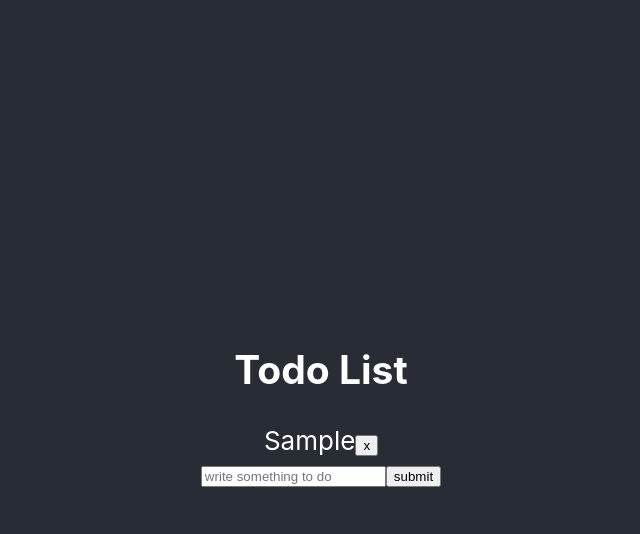
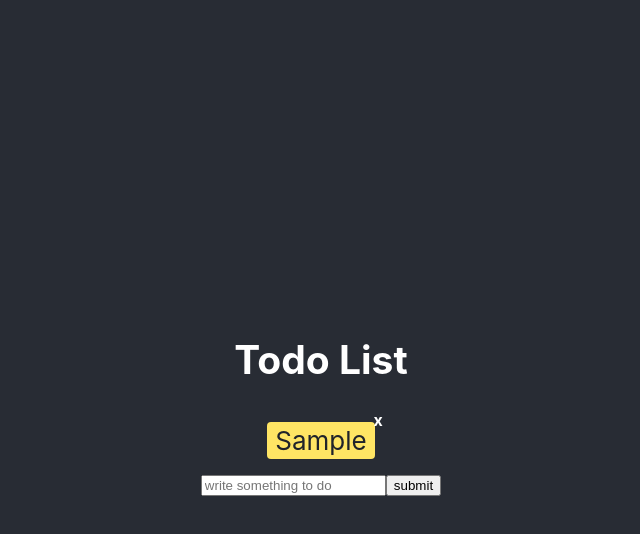
Before and after one commit to theroadof/react-redux-todo-list, a React (Create React App) app: page / in a window 1280 px wide. Both pictures are taken after typing "Sample" into the empty fields and a click on the input "submit". Shown: the top 534 px of the page, without its empty margins (319-959 px from the left). Built offline with nearby package versions, Linux system fonts and the light colour scheme.

Commit message:
[react-todo-list][cendeal|teddy]refactor: add style

```diff
--- a/src/components/Todo/index.css
+++ b/src/components/Todo/index.css
@@ -1,3 +1,21 @@
 .is-done{
-    text-decoration: white line-through;
+    text-decoration: #cb2431 line-through;
 }
+.delete{
+    position: absolute;
+    top:-12px;
+    right: -8px;
+    background: transparent;
+    color: white;
+    cursor: pointer;
+    font-size: 1rem;
+    font-weight: bold;
+}
+.todo{
+    color: #20232a;
+    padding: 0.2rem 0.5rem;
+    background: #ffe564;
+    border-radius: 0.25rem;
+    position: relative;
+    margin: 0.4rem;
+}
--- a/src/components/Todo/index.jsx
+++ b/src/components/Todo/index.jsx
@@ -17,10 +17,10 @@ class Todo extends React.Component {
     }
 
     render() {
-        return <div className={`todo ${this.props.status === todoStatus.DOING ? '' : 'is-done'}`}
+        return <div className={`todo${this.props.status === todoStatus.DOING ? '' : ' is-done'}`}
                     onClick={this.handleMark}>
             <span>{this.props.text}</span>
-            <button onClick={this.handleDelete}>x</button>
+            <span className={'delete'} onClick={this.handleDelete}>x</span>
         </div>
     }
 }
```
